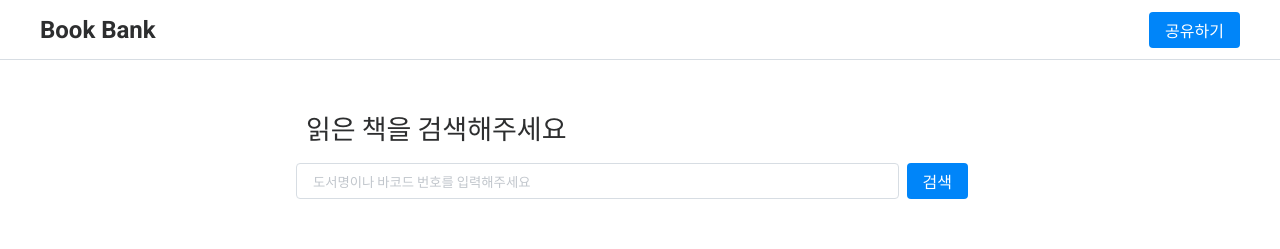
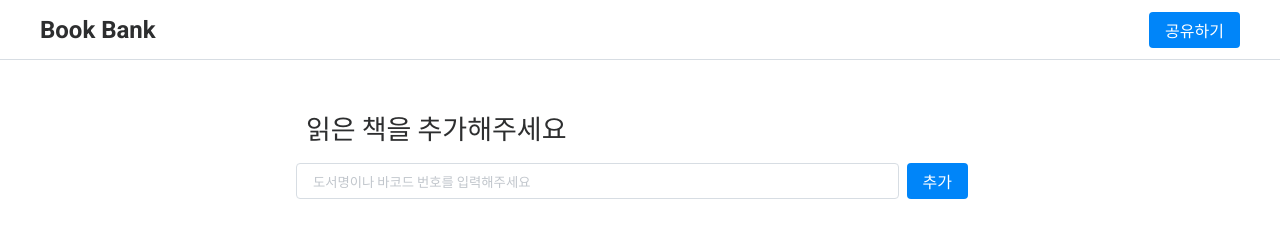
Before and after one commit to YeonsuBaek/book-bank, a Vue app in the folder frontend/: page / in a window 1280 px wide. Shown: the top 249 px of the page. Built offline with nearby package versions, Linux system fonts and the light colour scheme.

Commit message:
✏️ Change the word from 'search' to 'add'

```diff
--- a/frontend/src/components/VueSearch.vue
+++ b/frontend/src/components/VueSearch.vue
@@ -4,7 +4,7 @@
       <div class="row">
         <div class="col-8">
           <div class="subTitle">
-            <h2>읽은 책을 검색해주세요</h2>
+            <h2>읽은 책을 추가해주세요</h2>
           </div>
 
           <form class="searchForm">
@@ -14,7 +14,7 @@
               placeholder="도서명이나 바코드 번호를 입력해주세요"
             />
 
-            <button class="blueButton searchButton" type="button">검색</button>
+            <button class="blueButton searchButton" type="button">추가</button>
           </form>
         </div>
       </div>
```
